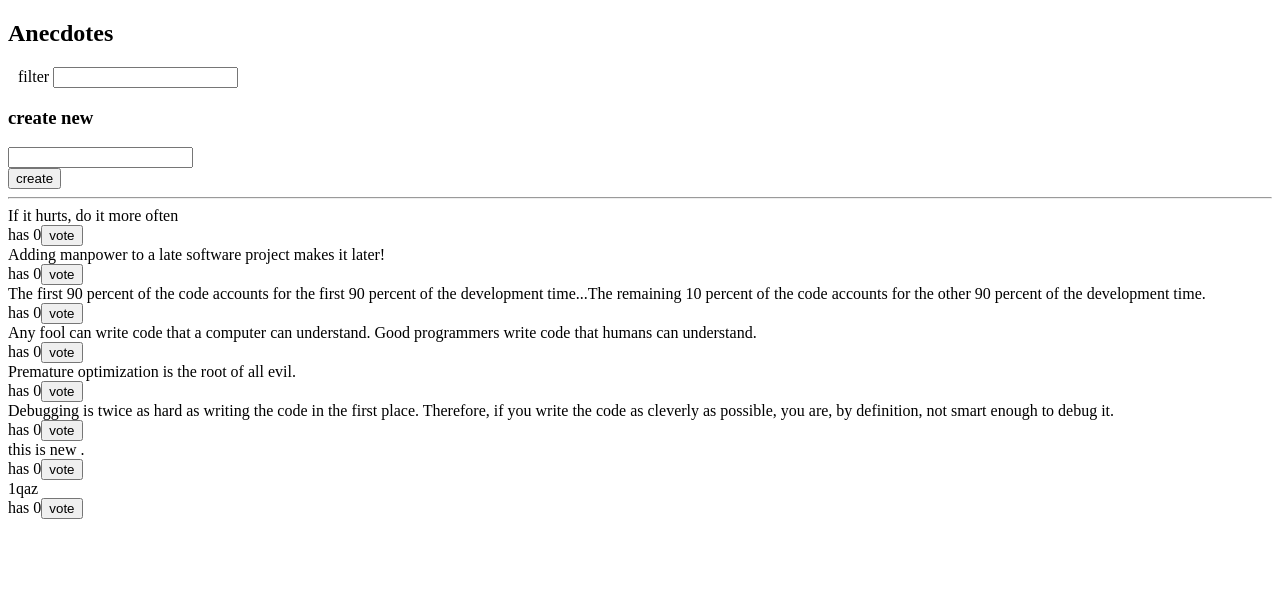
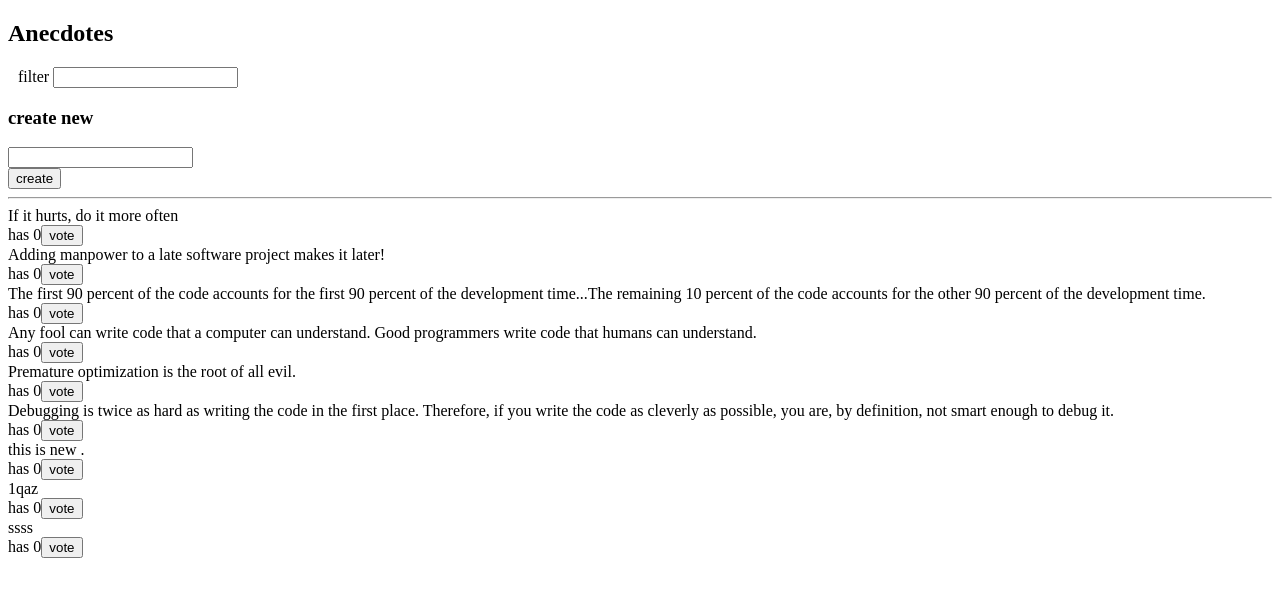
Before and after one commit to MostafaIn/fullStackOpen-2020_part6, a React (Create React App) app in the folder redux-anecdotes/: page / in a window 1280 px wide. Shown: the top 596 px of the page. Built offline with nearby package versions, Linux system fonts and the light colour scheme; data requests are answered from the project's data file.

Commit message:
6.16 Anecdotes and the backend, step4

```diff
--- a/redux-anecdotes/anecdotes.json
+++ b/redux-anecdotes/anecdotes.json
@@ -39,6 +39,11 @@
       "content": "1qaz",
       "votes": 0,
       "id": "z6UEqqP"
+    },
+    {
+      "content": "ssss",
+      "votes": 0,
+      "id": "yFLTEen"
     }
   ]
 }
--- a/redux-anecdotes/src/components/AnecdoteForm.js
+++ b/redux-anecdotes/src/components/AnecdoteForm.js
@@ -2,7 +2,6 @@ import React from 'react'
 import { useDispatch } from 'react-redux'
 import { createAnecdote } from '../reducers/anecdoteReducer'
 import { setNotification } from '../reducers/notificationReducer'
-import anecdoteService from '../services/anecdotes'
 
 const AnecdoteForm = () => {
     const dispatch = useDispatch()
@@ -12,8 +11,7 @@ const AnecdoteForm = () => {
         const content = e.target.anecdote.value
         e.target.anecdote.value = ''
         if(content){
-            const newAnecdote = await anecdoteService.createNew(content)
-            dispatch(createAnecdote(newAnecdote))
+            dispatch(createAnecdote(content))
             dispatch(setNotification(`"${content}" is added!`))
         }else{
             dispatch(setNotification('please Enter your anecdote !'))
--- a/redux-anecdotes/src/reducers/anecdoteReducer.js
+++ b/redux-anecdotes/src/reducers/anecdoteReducer.js
@@ -8,9 +8,12 @@ export const addVote = id => {
 }
 
 export const createAnecdote = (data) => {
-  return {
-    type: 'NEW_ANECDOTE',
-    data
+  return async dispatch => {
+    const newAnecdote = await anecdoteServices.createNew(data)
+    dispatch({
+      type: 'NEW_ANECDOTE',
+      data: newAnecdote
+    })
   }
 }
 
```
